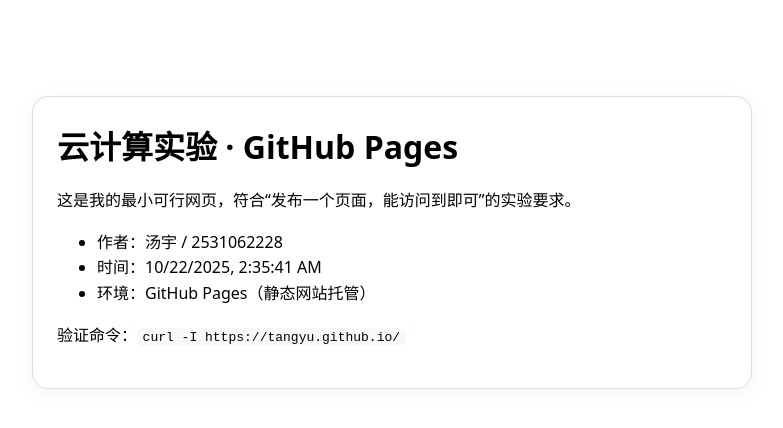
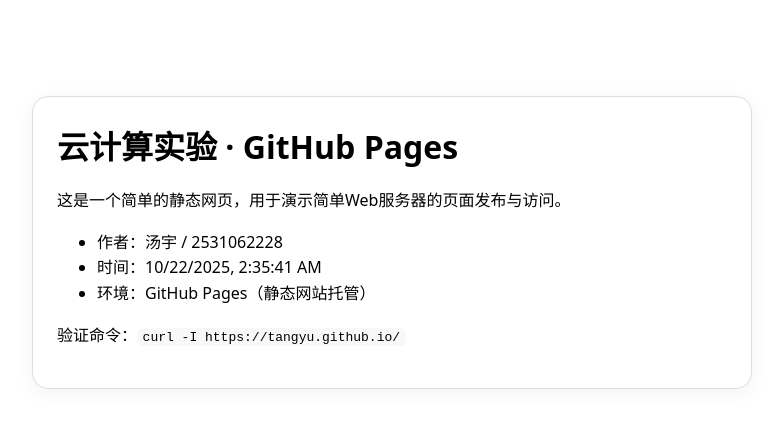
Before and after one commit to Ricardo48666/tangyu.github.io-, a plain HTML site: page index.html in a window 1280 px wide. Shown: the whole page, without its empty margins (248-1031 px from the left). Drawn offline with Linux system fonts and the light colour scheme.

Commit message:
Update index.html

```diff
--- a/index.html
+++ b/index.html
@@ -13,7 +13,7 @@
 <body>
   <div class="card">
     <h1>云计算实验 · GitHub Pages</h1>
-    <p>这是我的最小可行网页，符合“发布一个页面，能访问到即可”的实验要求。</p>
+    <p>这是一个简单的静态网页，用于演示简单Web服务器的页面发布与访问。</p>
     <ul>
       <li>作者：汤宇 / 2531062228</li>
       <li>时间：<span id="ts"></span></li>
```
